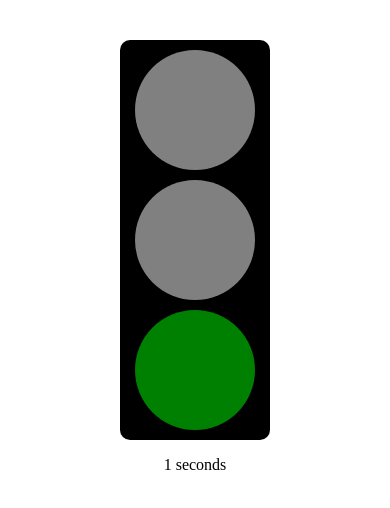
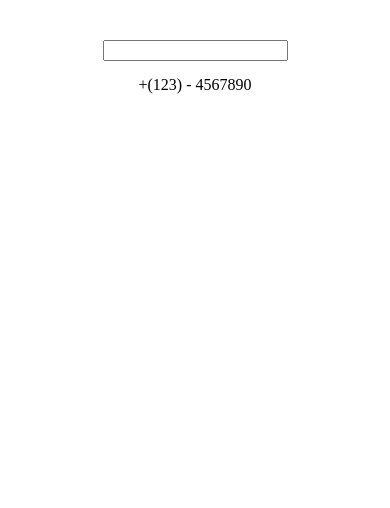
Before and after one commit to VarshaBhagat/Data-Structure-JS, a React (Vite) app in the folder ReactMiniProject/: page / in a window 390 px wide. Shown: the top 508 px of the page. Built offline with nearby package versions, Linux system fonts and the light colour scheme.

Commit message:
TelephoneFormatter

```diff
--- a/ReactMiniProject/src/App.css
+++ b/ReactMiniProject/src/App.css
@@ -56,3 +56,10 @@
 .image:hover {
   transform: scale(1.1);
 }
+.container {
+  display: flex;
+  flex-direction: column;
+  align-items: center;
+  justify-content: center;
+  gap: 15px;
+}
--- a/ReactMiniProject/src/App.jsx
+++ b/ReactMiniProject/src/App.jsx
@@ -1,5 +1,5 @@
 // import Counter from "./mini-project/Counter";
-import TrafficLight from "./mini-project/traffic-lights/index"
+import TelephoneFormatter from "./mini-project/TelephoneFormatter/index"
 import "./App.css";
 
 function App() {
@@ -7,7 +7,7 @@ function App() {
     <>
       {/* <Counter /> */}
       {/* <StarComponent length={5}></StarComponent> */}
-      <TrafficLight />
+      <TelephoneFormatter />
     </>
   );
 }
--- /dev/null
+++ b/ReactMiniProject/src/mini-project/TelephoneFormatter/index.jsx
@@ -0,0 +1,29 @@
+import React, { useState } from "react";
+
+const TelephoneFormatter = () => {
+  let [phone, setPhone] = useState("");
+
+  const filterNumber = (str) => {
+    return [...str]
+      .filter((i) => Number.isInteger(parseInt(i)) && i != " ")
+      .join("");
+  };
+
+  const onChange = (e) => {
+    let str = filterNumber(e.target.value);
+    console.log(str.length, "+(" + str.substring(0, 3) + ") - " + str.substring(3))
+    setPhone(
+      str.length > 3
+        ? "+(" + str.substring(0, 3) + ") - " + str.substring(3)
+        : str
+    );
+  };
+  return (
+    <div className="container">
+      <input  type="tel" id="phone" value={phone} autoComplete="off" maxLength={16} onChange={onChange}></input>
+      <label htmlFor="phone">+(123) - 4567890</label>
+    </div>
+  );
+};
+
+export default TelephoneFormatter;
```
